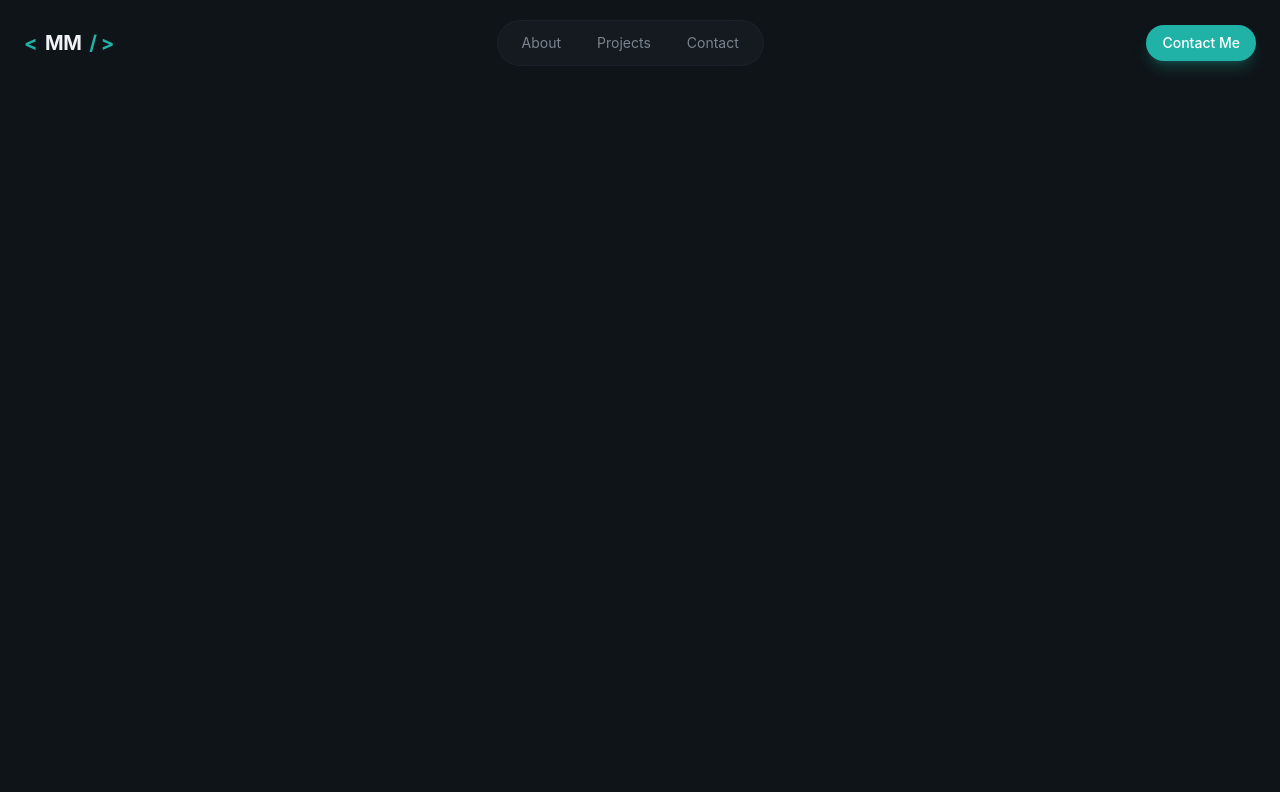
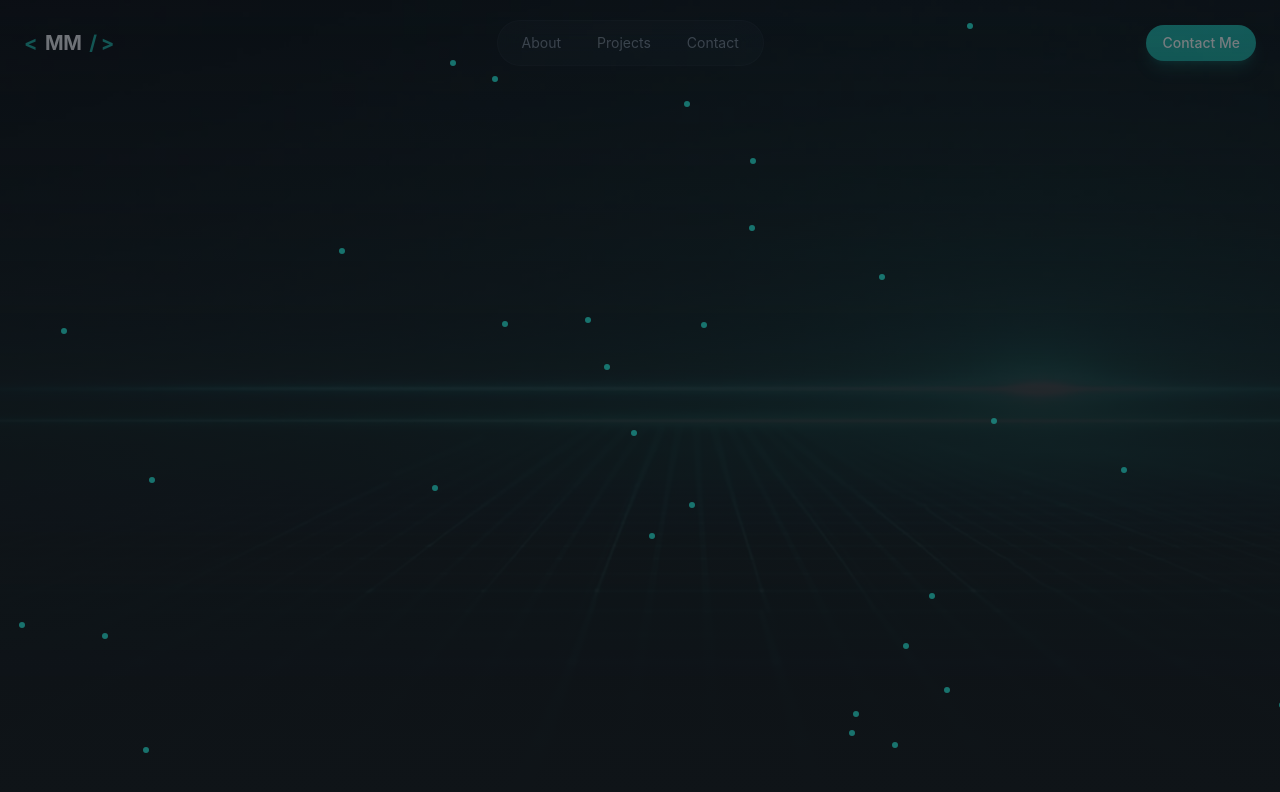
Before and after one commit to Mvnsour/dev-personal-portfolio, a React (Vite) app: page / in a window 1280 px wide. Shown: the top 792 px of the page. Built offline with nearby package versions, Linux system fonts and the light colour scheme.

Commit message:
feat: implement hero section with background image and animated green dots

```diff
--- a/src/sections/Hero.tsx
+++ b/src/sections/Hero.tsx
@@ -1,3 +1,39 @@
+/* eslint-disable react-hooks/purity */
+import { useMemo } from 'react';
+
 export const Hero = () => {
-  return <section></section>
+
+  const greenDots = useMemo(
+    () => Array.from({ length: 30}, () => ({
+      left: `${Math.random() * 100}%`,
+      top: `${Math.random() * 100}%`
+    })),
+    []
+  )
+  return <section className='relative min-h-screen flex items center overflow-hidden'>
+    {/* Background */}
+    <div className='absolute inset-0'>
+      <img
+        src='/hero-bg.jpg'
+        alt='Hero background'
+        className='w-full h-full object-cover opacity-40'
+      />
+      <div className='absolute inset-0 bg-linear-to-b from-background/20 via-background/80 to-background'/>
+
+      {/* Green dots */}
+       <div className='absolute inset-0 overflow-hidden pointer-events-none'>
+        {greenDots.map((dot, i) => (
+          <div
+            key={i}
+            className='absolute w-1.5 h-1.5 rounded-full opacity-60 '
+            style={{
+              backgroundColor: '#20B2A6',
+              left: dot.left,
+              top: dot.top,
+            }}
+          />
+        ))}
+       </div>
+    </div>
+  </section>
 }
```
